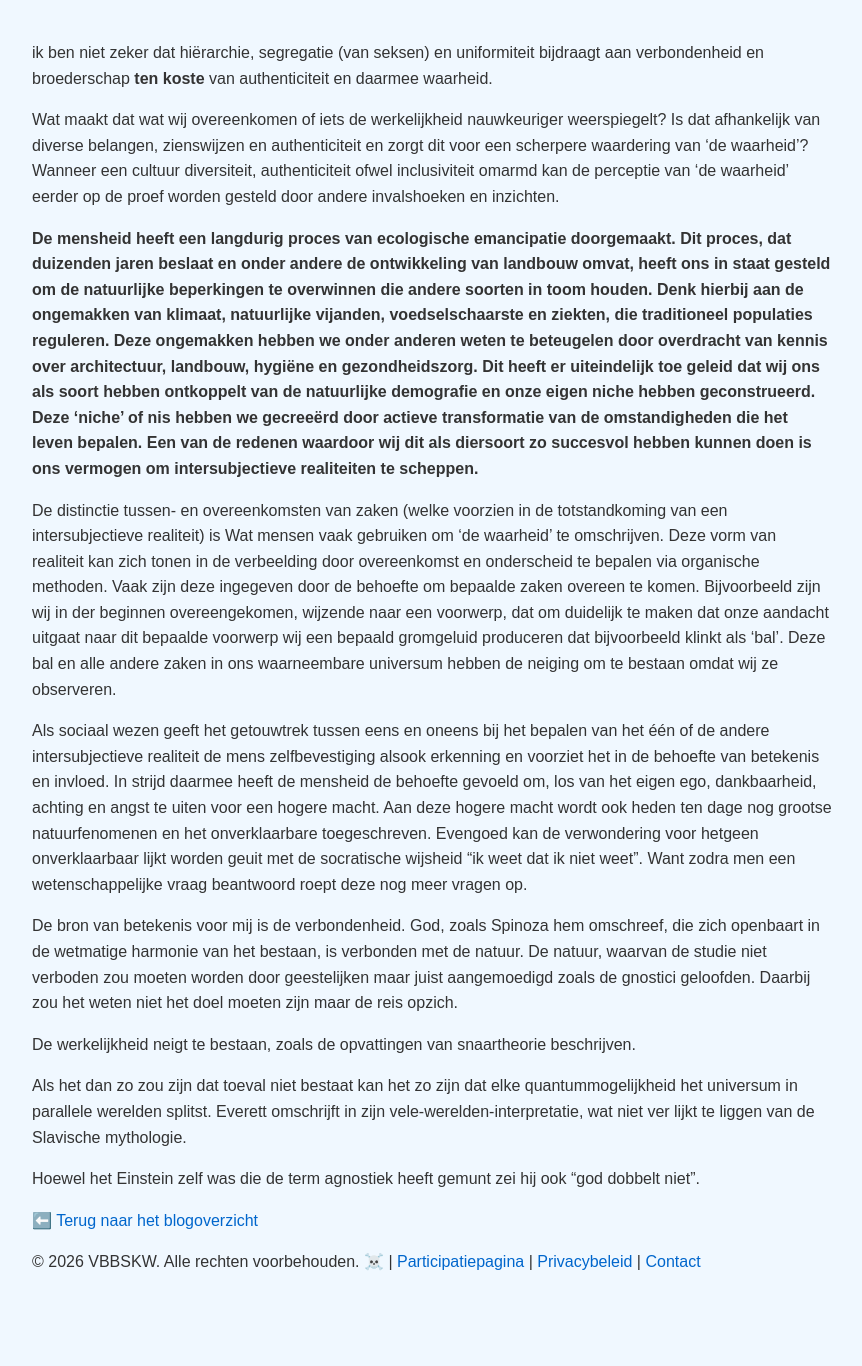
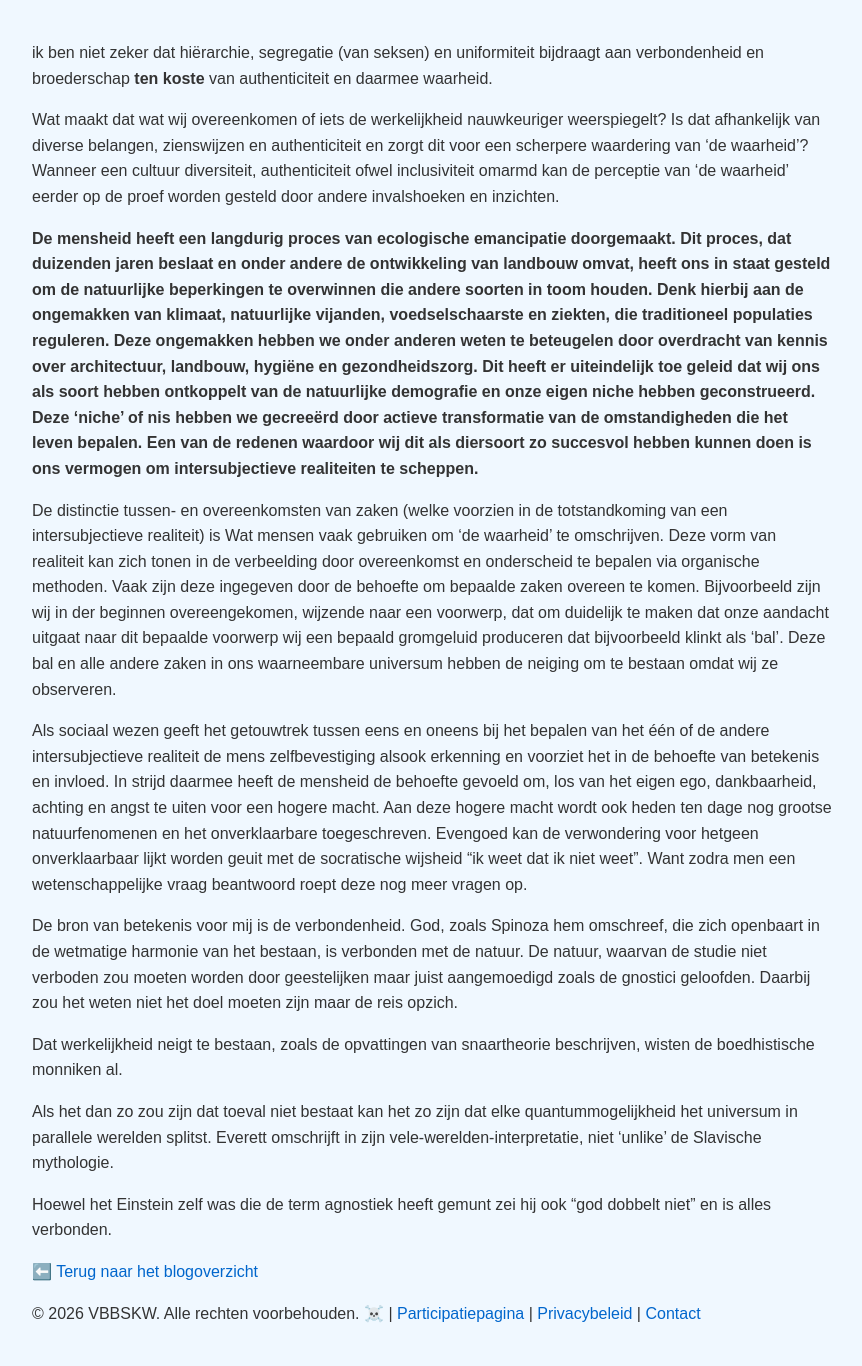
Before and after one commit to Klikblitser/VBBSKW, a Jekyll site: the page built from _posts2/2026-03-17-De agnost.md, in a window 1280 px wide. Shown: the whole page, without its empty margins (208-1070 px from the left). Built offline with Jekyll 4.4.1, drawn with Linux system fonts in a browser that asks for light colours; before the commit the page ends 1315 px from its top, so only the background shows below that.

```diff
--- a/_posts2/2026-03-17-De agnost.md
+++ b/_posts2/2026-03-17-De agnost.md
@@ -17,8 +17,8 @@
 
 De bron van betekenis voor mij is de verbondenheid. God, zoals Spinoza hem omschreef, die zich openbaart in de wetmatige harmonie van het bestaan, is verbonden met de natuur. De natuur, waarvan de studie niet verboden zou moeten worden door geestelijken maar juist aangemoedigd zoals de gnostici geloofden. Daarbij zou het weten niet het doel moeten zijn maar de reis opzich.
 
-De werkelijkheid neigt te bestaan, zoals de opvattingen van snaartheorie beschrijven.
+Dat werkelijkheid neigt te bestaan, zoals de opvattingen van snaartheorie beschrijven, wisten de boedhistische monniken al.
 
-Als het dan zo zou zijn dat toeval niet bestaat kan het zo zijn dat elke quantummogelijkheid het universum in parallele werelden splitst. Everett omschrijft in zijn vele-werelden-interpretatie, wat niet ver lijkt te liggen van de Slavische mythologie.
+Als het dan zo zou zijn dat toeval niet bestaat kan het zo zijn dat elke quantummogelijkheid het universum in parallele werelden splitst. Everett omschrijft in zijn vele-werelden-interpretatie, niet 'unlike' de Slavische mythologie.
 
-Hoewel het Einstein zelf was die de term agnostiek heeft gemunt zei hij ook "god dobbelt niet".
+Hoewel het Einstein zelf was die de term agnostiek heeft gemunt zei hij ook "god dobbelt niet" en is alles verbonden.
```
